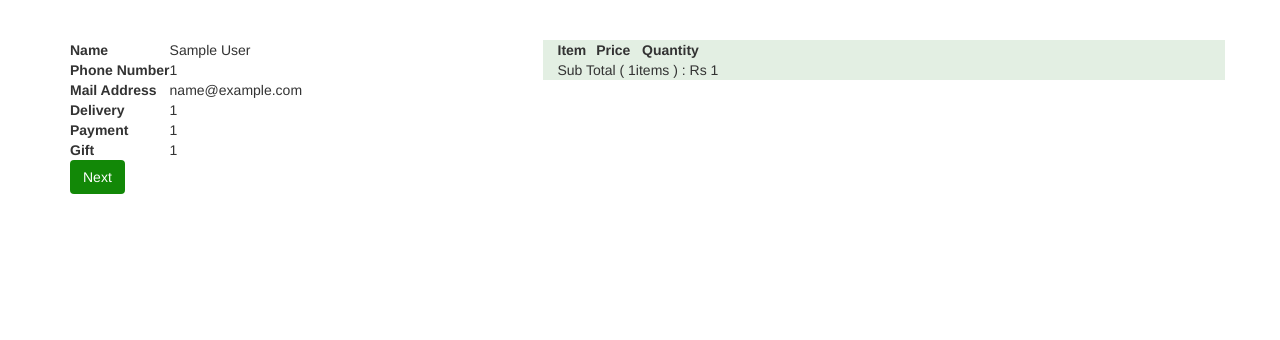
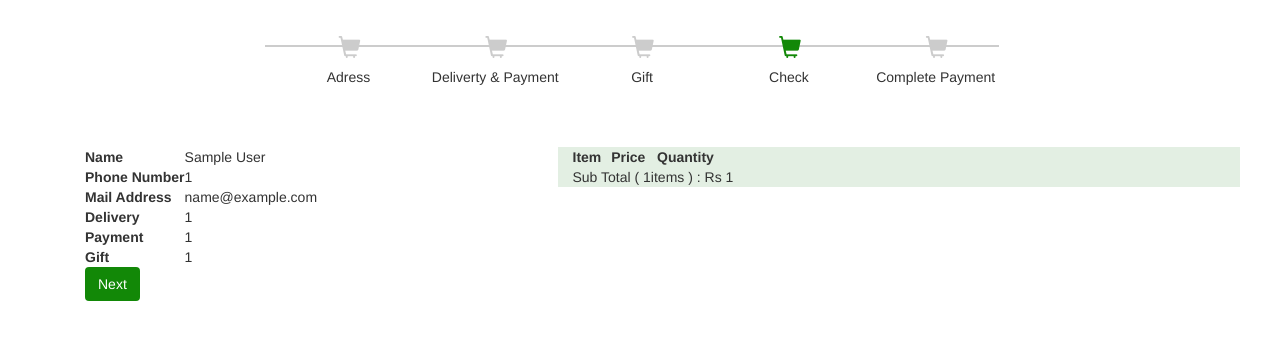
Before and after one commit to shimoikura/misao-ec-demo, a PHP site: page /buy-pass.php in a window 1280 px wide. Shown: the part 80-420 px from the top of the page. Run offline with PHP 8.4, Linux system fonts and the light colour scheme; the visitor is signed in with stand-in values (Sample User, id 1); data that the repository does not hold is empty.

Commit message:
Uploaded process img for buy

```diff
--- a/buy-pass.php
+++ b/buy-pass.php
@@ -33,6 +33,37 @@
   $data2 = mysqli_fetch_array($run2);
 }
  ?>
+
+ <div class="container" id="buy-box">
+   <div class="row">
+     <div class="col-md-2 col-sm-2">
+     </div>
+     <div class="buy col-md-8 col-sm-8">
+       <ul class="step">
+         <li class="step1 active">
+           <span class="glyphicon glyphicon-shopping-cart cart-icon"></span>
+           <p>Adress</p>
+         </li>
+         <li class="step1">
+           <span class="glyphicon glyphicon-shopping-cart cart-icon"></span>
+           <p>	Deliverty & Payment	</p>
+         </li>
+         <li class="step1">
+           <span class="glyphicon glyphicon-shopping-cart cart-icon"></span>
+           <p>Gift</p>
+         </li>
+         <li class="step1">
+           <span class="glyphicon glyphicon-shopping-cart cart-icon cart-active"></span>
+           <p>Check</p>
+         </li>
+         <li class="step1">
+           <span class="glyphicon glyphicon-shopping-cart cart-icon" ></span>
+           <p>Complete Payment</p>
+         </li>
+       </ul>
+    </div>
+  </div>
+
 
 <div class="container" id="order-confirm">
   <div class="row">
--- a/css/style.css
+++ b/css/style.css
@@ -319,13 +319,30 @@
     opacity: 0.8;
 }
 /*---------------Buy.php-----------------------*/
+#buy-box{
+  margin-top: 30px;
+}
 .step li{
-  position: relative;
   display: table-cell;
+  width: 20%;
+  padding-top: 15px;
+  text-align: center;
+}
+.cart-icon{
+  position:absolute;
+
+  top:6px;
+  font-size: 22px;
+  color: #ccc;
+}
+.cart-active{
+  color: #128807;
+}
+.step p{
+  padding-top: 20px;
+  padding-left: 20px;
   border-top: 2px solid #CCC;
-  width: 20%;
-  text-align: center;
-  padding-top: 15px;
+  top: 10px;
 }
 .form-group label{
   display: inline-block;
--- a/js/buy.js
+++ b/js/buy.js
@@ -5,6 +5,8 @@
     var phone = $("#buy-phone").val();
     var address = $("#buy-address").val();
     var email = $("#buy-email").val();
+    $(".step span").removeClass("cart-active");
+    $(".step span:eq(1)").addClass("cart-active");
     $.ajax({
       url:"buy-pass.php",
       type:"post",
@@ -20,6 +22,8 @@
   $("#btn-step2").click(function(){
     var deli = $('input[name="deli"]:checked').val();
     var payment = $('input[name="payment"]:checked').val();
+    $(".step span").removeClass("cart-active");
+    $(".step span:eq(2)").addClass("cart-active");
     $.ajax({
       url:"buy-pass.php",
       type:"post",
@@ -30,18 +34,4 @@
       }
     });
   });
-
-  // Step3
-  // $("#btn-step2").click(function(){
-  //   var gift = $('input[name="deli"]:checked').val();
-  //   $.ajax({
-  //     url:"buy-pass.php",
-  //     type:"post",
-  //     data:{deli:deli,payment:payment,type:2},
-  //     success:function(result){
-  //       $("#step2").css("display","none");
-  //       $("#step3").show();
-  //     }
-  //   });
-  // });
 });
```
Also changed, not shown: buy.php (+11 -7 lines), buy_thanks.php (+32 -0 lines), images/product-img/1_mm_nature_photography.jpg (added), images/product-img/pexels-photo-247135.jpeg (added), 1 other file.
